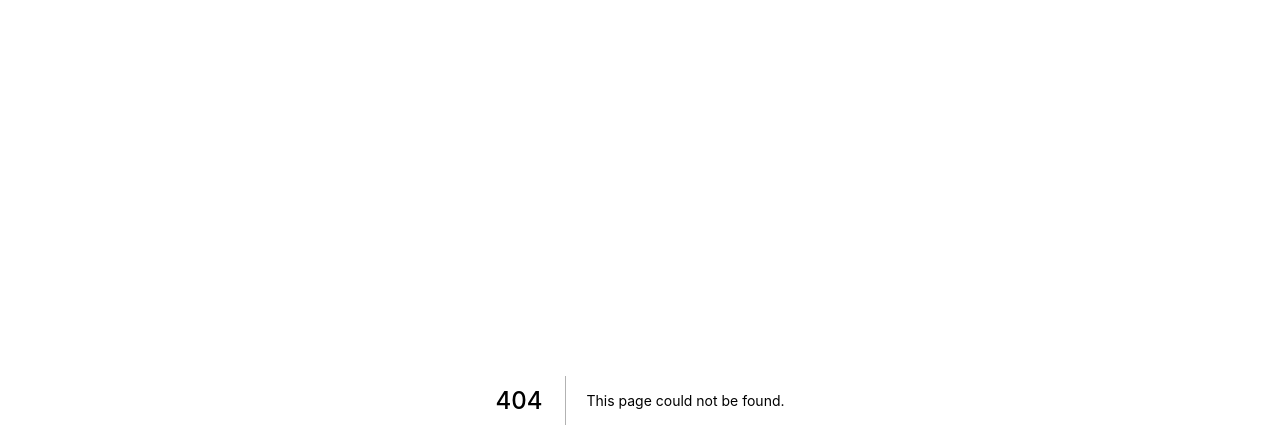
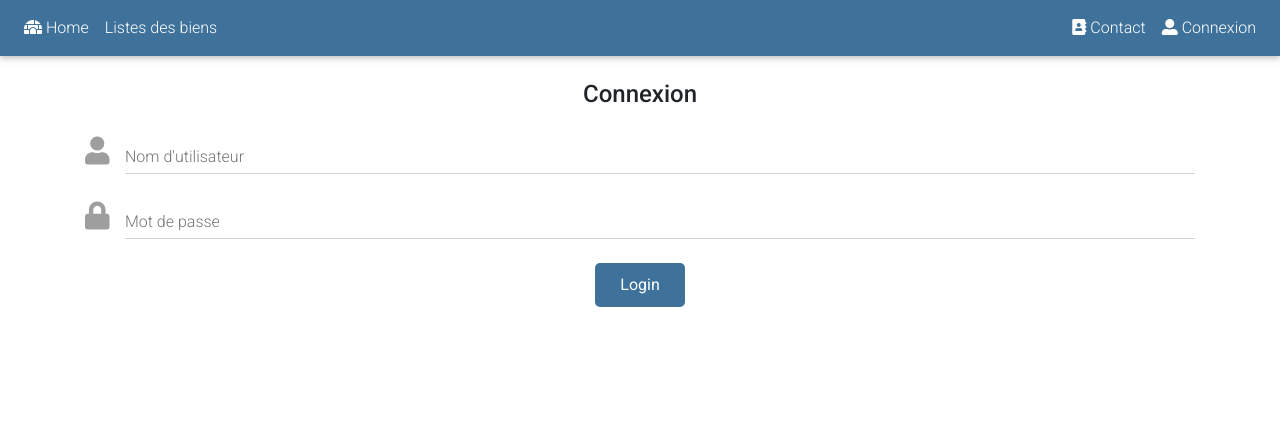
Before and after one commit to Daphaz/estate-agency-nextjs, a Next.js app: page /login in a window 1280 px wide. Before the commit this address had no page. Shown: the top 448 px of the page. Built offline with nearby package versions, Linux system fonts and the light colour scheme; no server answers.

Commit message:
feat: page login & authentification
Use prefix NEXT_PUBLIC in .env .... :(

```diff
--- a/auth/axios.js
+++ b/auth/axios.js
@@ -1,7 +1,7 @@
 import axios from "axios";
 
 const api = axios.create({
-	baseURL: process.env.NEXT_API_URL,
+	baseURL: process.env.NEXT_PUBLIC_BASE_URL,
 	headers: {
 		Accept: "application/json",
 		"Content-Type": "application/json",
--- /dev/null
+++ b/auth/context.js
@@ -0,0 +1,66 @@
+import { useState, createContext, useContext, useEffect } from "react";
+import api from "./axios";
+import Router from "next/router";
+import { setCookie, removeCookie, getCookieFromBrowser } from "./cookies";
+import jwt from "jwt-decode";
+
+const AuthContext = createContext({});
+
+export const AuthProvider = ({ children }) => {
+	const [user, setUser] = useState(null);
+	const [loading, setLoading] = useState(true);
+
+	useEffect(() => {
+		async function loadUserFromCookies() {
+			const token = getCookieFromBrowser("token");
+			if (token) {
+				try {
+					api.defaults.headers.Authorization = `Bearer ${token}`;
+					const userData = jwt(token);
+					const { data: user } = await api.get(`/api/user/${userData._id}`);
+					if (user) setUser(user);
+				} catch (e) {
+					if (e.response.status === 401) {
+						removeCookie("token");
+						setUser(null);
+						window.alert("Session expiré veuillez vous reconnecter");
+					}
+				}
+			}
+			setLoading(false);
+		}
+		loadUserFromCookies();
+	}, []);
+	const login = async (username, password) => {
+		const { data: token } = await api.post("/api/login", {
+			username,
+			password,
+		});
+
+		if (token) {
+			setCookie("token", token);
+			api.defaults.headers.Authorization = `Bearer ${token}`;
+			const userData = jwt(token);
+			const { data: user } = await api.get(`/api/user/${userData._id}`);
+			setUser(user);
+			await Router.push("/");
+		}
+	};
+
+	const logout = () => {
+		removeCookie("token");
+		setUser(null);
+		Router.push("/");
+	};
+
+	return (
+		<AuthContext.Provider
+			value={{ isAuthenticated: !!user, user, login, logout, loading }}>
+			{children}
+		</AuthContext.Provider>
+	);
+};
+
+export default function useAuth() {
+	return useContext(AuthContext);
+}
--- /dev/null
+++ b/auth/cookies.js
@@ -0,0 +1,44 @@
+import cookie from "js-cookie";
+
+export const setCookie = (key, value) => {
+	if (process.browser) {
+		cookie.set(key, value, {
+			expires: 2,
+			path: "/",
+		});
+	}
+};
+
+export const removeCookie = (key) => {
+	if (process.browser) {
+		cookie.remove(key);
+	}
+};
+
+export const getCookieFromBrowser = (key) => {
+	return cookie.get(key);
+};
+
+export const getCookieFromServer = (key, req) => {
+	if (!req.headers.cookie) {
+		return undefined;
+	}
+	const rawCookie = req.headers.cookie
+		.split(";")
+		.find((c) => c.trim())
+		.startsWith(`${key}=`);
+	if (rawCookie) {
+		return undefined;
+	}
+	return rawCookie.split("=")[1];
+};
+
+export const redirectFromServer = (context) => {
+	if (context.req.headers.cookie) {
+		const token = getCookieFromServer("token");
+		if (token) {
+			context.res.statusCode = 302;
+			context.res.setHeader("Location", "/");
+		}
+	}
+};
--- a/components/Header.jsx
+++ b/components/Header.jsx
@@ -43,6 +43,14 @@ export const Header = () => {
 							</a>
 						</Link>
 					</MDBNavItem>
+					<MDBNavItem>
+						<Link href="/login">
+							<a className="nav-link white-text">
+								<MDBIcon icon="user-alt" className="mr-1" />
+								Connexion
+							</a>
+						</Link>
+					</MDBNavItem>
 				</MDBNavbarNav>
 			</MDBCollapse>
 		</MDBNavbar>
--- a/components/Layout.jsx
+++ b/components/Layout.jsx
@@ -2,12 +2,12 @@ import React from "react";
 import { Header } from "./Header";
 import { Footer } from "./Footer";
 
-export const Layout = ({ children }) => {
+export const Layout = ({ children, footer }) => {
 	return (
 		<>
 			<Header />
 			{children}
-			<Footer />
+			{!footer && <Footer />}
 		</>
 	);
 };
--- a/pages/_app.js
+++ b/pages/_app.js
@@ -2,9 +2,14 @@ import "@fortawesome/fontawesome-free/css/all.min.css";
 import "bootstrap-css-only/css/bootstrap.min.css";
 import "mdbreact/dist/css/mdb.css";
 import "../styles/globals.css";
+import { AuthProvider } from "../auth/context";
 
 function MyApp({ Component, pageProps }) {
-	return <Component {...pageProps} />;
+	return (
+		<AuthProvider>
+			<Component {...pageProps} />
+		</AuthProvider>
+	);
 }
 
 export default MyApp;
--- /dev/null
+++ b/pages/login.jsx
@@ -0,0 +1,59 @@
+import React, { useState, useEffect } from "react";
+import { MDBContainer, MDBRow, MDBCol, MDBInput, MDBBtn } from "mdbreact";
+import { Layout } from "../components/Layout";
+import useAuth from "../auth/context";
+import { useRouter } from "next/router";
+
+const Login = () => {
+	const [state, setState] = useState({
+		username: "",
+		password: "",
+	});
+	const router = useRouter();
+
+	const { login, isAuthenticated } = useAuth();
+
+	const handleChange = (value, e) => {
+		setState({ ...state, [value]: e.target.value });
+	};
+
+	const onSubmit = (e) => {
+		e.preventDefault();
+		login(state.username, state.password);
+	};
+
+	return (
+		<Layout footer>
+			<MDBContainer>
+				<form onSubmit={onSubmit}>
+					<p className="h4 text-center my-4">Connexion</p>
+					<div className="grey-text">
+						<MDBInput
+							label="Nom d'utilisateur"
+							icon="user"
+							group
+							name="username"
+							type="text"
+							onChange={(e) => handleChange("username", e)}
+						/>
+						<MDBInput
+							label="Mot de passe"
+							icon="lock"
+							group
+							name="password"
+							type="password"
+							onChange={(e) => handleChange("password", e)}
+						/>
+					</div>
+					<div className="text-center">
+						<button type="submit" className="globalBtn">
+							Login
+						</button>
+					</div>
+				</form>
+			</MDBContainer>
+		</Layout>
+	);
+};
+
+export default Login;
--- a/styles/globals.css
+++ b/styles/globals.css
@@ -16,6 +16,7 @@
 	color: #3f729b;
 }
 .globalBtn {
+	border: none;
 	text-transform: inherit;
 	background-color: #3f729b !important;
 	color: white;
@@ -23,6 +24,10 @@
 	padding: 10px 25px;
 	border-radius: 5px;
 }
+.globalBtn:focus {
+	outline: none;
+}
+
 .globalBtn:hover {
 	color: white;
 }
```
Also changed, not shown: auth/adminRoutes.js (added, +18 -0 lines), auth/protectedRoutes.js (added, +18 -0 lines).
